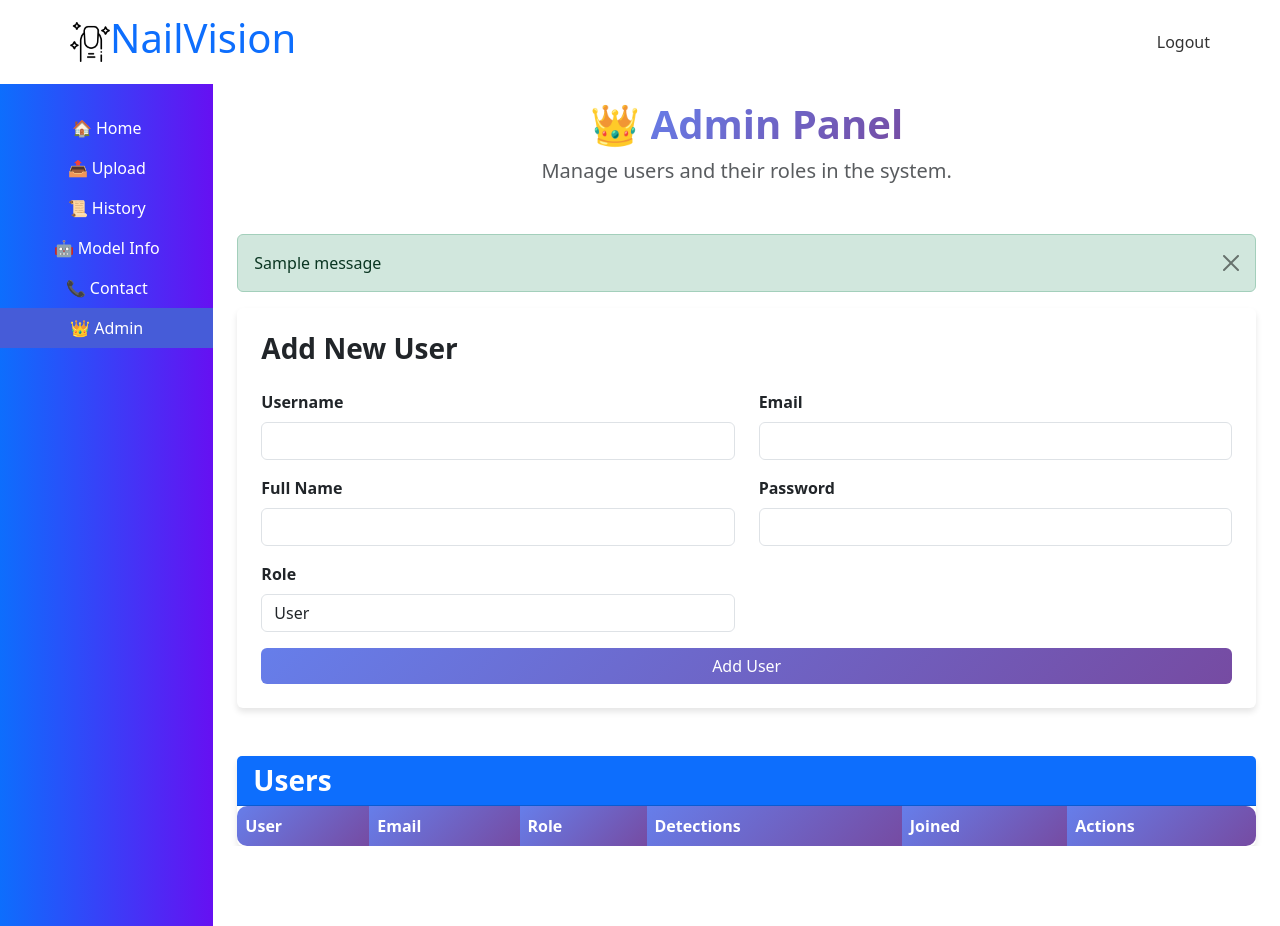
After one commit to muhanad7976/Nail-Disease-Image-Recogniton, a Flask app: page /admin/users in a window 1280 px wide. The commit adds this page. Run offline with Flask 3, Linux system fonts and the light colour scheme; a user stored in the database is signed in; data comes from the database, SQL or seed files in the repository; both versions use the stored data as it was after the commit; tables that the repository leaves empty hold one stand-in row (values such as "Sample post"); one stand-in notice (Sample message) is shown; lists and menus that the app fills with data are empty.

Commit message:
Update something

```diff
--- a/app.py
+++ b/app.py
@@ -1,6 +1,6 @@
 import os
 import numpy as np
-from flask import Flask, request, render_template, jsonify, redirect, url_for, send_from_directory, session
+from flask import Flask, request, render_template, jsonify, redirect, url_for, send_from_directory, session, flash
 import mysql.connector
 from werkzeug.security import generate_password_hash, check_password_hash
 import tensorflow as tf
@@ -8,6 +8,7 @@ from tensorflow.keras.models import load_model
 from tensorflow.keras.optimizers import Adamax
 from PIL import Image
 from werkzeug.utils import secure_filename
+from functools import wraps
 
 # Flask app setup
 app = Flask(__name__)
@@ -26,6 +27,27 @@ def get_db_connection():
         password='',
         database='nail_diseases_db'
     )
+
+# Admin decorator
+def admin_required(f):
+    @wraps(f)
+    def decorated_function(*args, **kwargs):
+        if 'email' not in session:
+            return redirect(url_for('loginPage'))
+
+        conn = get_db_connection()
+        cursor = conn.cursor(dictionary=True)
+        cursor.execute("SELECT role FROM users WHERE email = %s", (session['email'],))
+        user = cursor.fetchone()
+        cursor.close()
+        conn.close()
+
+        if not user or user['role'] != 'admin':
+            flash('Access denied. Admin privileges required.', 'error')
+            return redirect(url_for('home'))
+
+        return f(*args, **kwargs)
+    return decorated_function
 
 # Fetch nail condition details from DB
 def fetch_nail_details(nailDiseaseName):
@@ -63,7 +85,7 @@ def signup():
     cursor = conn.cursor()
 
     try:
-        cursor.execute("INSERT INTO users (name, email, password) VALUES (%s, %s, %s)", (name, email, password))
+        cursor.execute("INSERT INTO users (name, email, password, role) VALUES (%s, %s, %s, 'user')", (name, email, password))
         conn.commit()
         return jsonify(success=True, message="User registered successfully!")
     except mysql.connector.Error as err:
@@ -88,6 +110,7 @@ def login():
 
     if user and check_password_hash(user['password'], password):
         session['email'] = email
+        session['role'] = user.get('role', 'user')
         return jsonify({"success": True})
     else:
         return jsonify({"success": False, "message": "Check your email or password"})
@@ -161,6 +184,99 @@ def history():
 
     return jsonify(records)
 
+# Check if user is admin
+@app.route('/check-admin')
+def check_admin():
+    email = session.get('email')
+    if not email:
+        return jsonify({"is_admin": False})
+
+    conn = get_db_connection()
+    cursor = conn.cursor(dictionary=True)
+    cursor.execute("SELECT role FROM users WHERE email = %s", (email,))
+    user = cursor.fetchone()
+    cursor.close()
+    conn.close()
+
+    return jsonify({"is_admin": user and user['role'] == 'admin'})
+
+# Admin Users Management
+@app.route('/admin/users', methods=['GET', 'POST'])
+@admin_required
+def admin_users():
+    if request.method == 'POST':
+        method = request.form.get('_method', 'POST')
+
+        if method == 'POST':
+            # Add new user
+            username = request.form.get('username')
+            email = request.form.get('email')
+            full_name = request.form.get('full_name')
+            password = generate_password_hash(request.form.get('password'))
+            role = request.form.get('role', 'user')
+
+            conn = get_db_connection()
+            cursor = conn.cursor()
+            try:
+                cursor.execute("INSERT INTO users (name, email, password, role) VALUES (%s, %s, %s, %s)",
+                             (username, email, password, role))
+                conn.commit()
+                flash('User added successfully!', 'success')
+            except mysql.connector.Error as err:
+                flash(f'Error adding user: {err}', 'error')
+            finally:
+                cursor.close()
+                conn.close()
+
+        elif method == 'PATCH':
+            # Update user role
+            user_id = request.form.get('user_id')
+            role = request.form.get('role')
+
+            conn = get_db_connection()
+            cursor = conn.cursor()
+            try:
+                cursor.execute("UPDATE users SET role = %s WHERE id = %s", (role, user_id))
+                conn.commit()
+                flash('User role updated successfully!', 'success')
+            except mysql.connector.Error as err:
+                flash(f'Error updating user: {err}', 'error')
+            finally:
+                cursor.close()
+                conn.close()
+
+        elif method == 'DELETE':
+            # Delete user
+            user_id = request.form.get('user_id')
+
+            conn = get_db_connection()
+            cursor = conn.cursor()
+            try:
+                cursor.execute("DELETE FROM users WHERE id = %s", (user_id,))
+                conn.commit()
+                flash('User deleted successfully!', 'success')
+            except mysql.connector.Error as err:
+                flash(f'Error deleting user: {err}', 'error')
+            finally:
+                cursor.close()
+                conn.close()
+
+    # Get all users with detection counts (excluding current admin)
+    conn = get_db_connection()
+    cursor = conn.cursor(dictionary=True)
+    cursor.execute("""
+        SELECT u.*, COUNT(h.id) as detection_count
+        FROM users u
+        LEFT JOIN history h ON u.email = h.email
+        WHERE u.email != %s
+        GROUP BY u.id
+        ORDER BY u.created_at DESC
+    """, (session['email'],))
+    users = cursor.fetchall()
+    cursor.close()
+    conn.close()
+
+    return render_template('admin_users.html', users=users)
 
 # Predict nail condition
 def predict_nail(model, image_path):
@@ -188,7 +304,6 @@ def predict_nail(model, image_path):
 
     return predicted_class, score[predicted_class_index].numpy() * 100
 
-
 @app.route('/delete-history/<int:history_id>', methods=['DELETE'])
 def delete_history(history_id):
     email = session.get('email')
@@ -204,12 +319,58 @@ def delete_history(history_id):
 
     return jsonify({'success': True})
 
+# Logout route
+@app.route('/logout', methods=['POST'])
+def logout():
+    session.clear()
+    return jsonify({"success": True})
 
 # Serve uploaded files
 @app.route('/uploads/<filename>')
 def uploaded_file(filename):
     return send_from_directory(app.config['UPLOAD_FOLDER'], filename)
 
+# Create admin user if not exists
+def create_admin_user():
+    conn = get_db_connection()
+    cursor = conn.cursor(dictionary=True)
+
+    try:
+        # First, add the role column if it doesn't exist
+        cursor.execute("""
+            ALTER TABLE users
+            ADD COLUMN role ENUM('user', 'admin') DEFAULT 'user'
+            AFTER password
+        """)
+        print("✅ Added 'role' column to users table")
+    except Exception as e:
+        if "Duplicate column name" in str(e):
+            print("✅ 'role' column already exists")
+        else:
+            print(f"⚠️ Error adding role column: {e}")
+
+    # Check if admin user exists
+    cursor.execute("SELECT * FROM users WHERE email = 'admin@nailvision.com'")
+    admin_user = cursor.fetchone()
+
+    if not admin_user:
+        # Create admin user
+        admin_password = generate_password_hash('admin123')
+        cursor.execute("""
+            INSERT INTO users (name, email, password, role)
+            VALUES ('Admin User', 'admin@nailvision.com', %s, 'admin')
+        """, (admin_password,))
+        conn.commit()
+        print("✅ Admin user created successfully!")
+        print("Email: admin@nailvision.com")
+        print("Password: admin123")
+    else:
+        print("✅ Admin user already exists!")
+
+    cursor.close()
+    conn.close()
+
 # Run server
 if __name__ == '__main__':
+    create_admin_user()  # Create admin user on startup
     app.run(debug=True, port=5050)
--- /dev/null
+++ b/templates/admin_users.html
@@ -0,0 +1,306 @@
+<!DOCTYPE html>
+<html lang="en">
+<head>
+  <meta charset="UTF-8">
+  <meta name="viewport" content="width=device-width, initial-scale=1.0">
+  <title>Admin - User Management</title>
+  <link href="https://cdn.jsdelivr.net/npm/bootstrap@5.3.0/dist/css/bootstrap.min.css" rel="stylesheet">
+  <link rel="stylesheet" href="https://cdnjs.cloudflare.com/ajax/libs/animate.css/4.1.1/animate.min.css">
+  <style>
+    .gradient-button {
+      background: linear-gradient(135deg, #667eea 0%, #764ba2 100%);
+      border: none;
+      color: white;
+      transition: all 0.3s ease;
+    }
+
+    .gradient-button:hover {
+      background: linear-gradient(135deg, #764ba2 0%, #667eea 100%);
+      transform: translateY(-2px);
+      box-shadow: 0 8px 25px rgba(0,0,0,0.15);
+    }
+
+    .text-gradient {
+      background: linear-gradient(135deg, #667eea 0%, #764ba2 100%);
+      -webkit-background-clip: text;
+      -webkit-text-fill-color: transparent;
+      background-clip: text;
+    }
+
+    .sidebar {
+      background: linear-gradient(to right, #0d6efd, #6610f2);
+      color: #fff;
+    }
+
+    .sidebar .nav-link {
+      color: #ffffff;
+      font-weight: 500;
+      border-radius: 0;
+      transition: background 0.3s ease;
+    }
+
+    .sidebar .nav-link.active,
+    .sidebar .nav-link:hover {
+      background-color: #465cd8;
+      color: #ffffff;
+    }
+
+    .card {
+      border: none;
+      box-shadow: 0 4px 6px rgba(0, 0, 0, 0.1);
+      transition: transform 0.3s ease, box-shadow 0.3s ease;
+    }
+
+    .card:hover {
+      transform: translateY(-5px);
+      box-shadow: 0 8px 25px rgba(0, 0, 0, 0.15);
+    }
+
+    .table {
+      border-radius: 10px;
+      overflow: hidden;
+    }
+
+    .table thead th {
+      background: linear-gradient(135deg, #667eea 0%, #764ba2 100%);
+      color: white;
+      border: none;
+      font-weight: 600;
+    }
+
+    .btn-primary {
+      background: linear-gradient(135deg, #667eea 0%, #764ba2 100%);
+      border: none;
+      transition: all 0.3s ease;
+    }
+
+    .btn-primary:hover {
+      background: linear-gradient(135deg, #764ba2 0%, #667eea 100%);
+      transform: translateY(-2px);
+    }
+
+    .form-control:focus {
+      border-color: #667eea;
+      box-shadow: 0 0 0 0.2rem rgba(102, 126, 234, 0.25);
+    }
+
+    .hero.section {
+      margin-top: 0 !important;
+      padding-top: 0 !important;
+    }
+
+    .container-fluid {
+      padding-left: 0 !important;
+      padding-right: 0 !important;
+    }
+  </style>
+</head>
+<body>
+  <!-- New Tab Section with Sidebar -->
+  <section class="hero section" style="height: 100vh;">
+    <div class="container-fluid h-100">
+      <div class="w-100 h-100" id="dashboard-card" style="border-radius: 0; box-shadow: none;">
+        <!-- Header -->
+        <div class="row g-0">
+          <div class="col-12">
+            <header class="main-header d-flex align-items-center px-4" style="height: 10vh;">
+              <div class="container-fluid container-xl position-relative d-flex align-items-center">
+
+                <a href="/" class="logo d-flex align-items-center me-auto" style="text-decoration: none;">
+                  <!-- Uncomment the line below if you also wish to use an image logo -->
+                  <img src="images/nailIcon.png" width="40px" alt="">
+                  <h1 class="sitename" style="text-decoration: none;">NailVision</h1>
+                </a>
+
+                <nav id="navmenu" class="navmenu">
+                  <ul style="list-style: none; margin: 0; padding: 0;">
+                    <li><a href="/" onclick="logout()" style="text-decoration: none; font-size: 16px; font-weight: 500; color: #333;">Logout</a></li>
+                  </ul>
+                </nav>
+
+              </div>
+            </header>
+          </div>
+        </div>
+
+        <div class="row h-100 g-0" style="height: calc(100vh - 80px);">
+          <!-- Sidebar -->
+          <div class="col-md-2 sidebar d-flex flex-column">
+            <div class="nav flex-column nav-pills h-100 py-4" id="v-pills-tab" role="tablist" aria-orientation="vertical">
+              <button class="nav-link text-center" onclick="window.location.href='/'" type="button">🏠 Home</button>
+              <button class="nav-link text-center" onclick="window.location.href='/dashboard'" type="button">📤 Upload</button>
+              <button class="nav-link text-center" onclick="window.location.href='/dashboard'" type="button">📜 History</button>
+              <button class="nav-link text-center" onclick="window.location.href='/dashboard'" type="button">🤖 Model Info</button>
+              <button class="nav-link text-center" onclick="window.location.href='/dashboard'" type="button">📞 Contact</button>
+              <button class="nav-link active text-center" onclick="window.location.href='/admin/users'" type="button">👑 Admin</button>
+            </div>
+          </div>
+
+          <!-- Main Content -->
+          <div class="col-md-10 p-0">
+            <div class="h-100 overflow-auto px-4 py-3" style="max-height: calc(100vh - 80px);" id="main-content-scroll">
+              <div class="tab-content h-100" id="v-pills-tabContent">
+                <!-- Admin Users Content -->
+                <div class="tab-pane fade show active" id="admin-users" role="tabpanel">
+                  <div class="text-center mb-5">
+                    <h2 class="fw-bold display-6">👑 <span class="text-gradient">Admin Panel</span></h2>
+                    <p class="text-muted fs-5">Manage users and their roles in the system.</p>
+                  </div>
+
+                  <!-- Flash Messages -->
+                  {% with messages = get_flashed_messages(with_categories=true) %}
+                  {% if messages %}
+                  {% for category, message in messages %}
+                  <div class="alert alert-{{ 'danger' if category == 'error' else 'success' }} alert-dismissible fade show" role="alert">
+                    {{ message }}
+                    <button type="button" class="btn-close" data-bs-dismiss="alert"></button>
+                  </div>
+                  {% endfor %}
+                  {% endif %}
+                  {% endwith %}
+
+                  <!-- Add User Form -->
+                  <div class="card mb-5">
+                    <div class="card-body p-4">
+                      <h3 class="fw-bold mb-4">Add New User</h3>
+                      <form action="{{ url_for('admin_users') }}" method="POST">
+                        <div class="row">
+                          <div class="col-md-6 mb-3">
+                            <label for="username" class="form-label fw-semibold">Username</label>
+                            <input type="text" name="username" id="username" required class="form-control">
+                          </div>
+                          <div class="col-md-6 mb-3">
+                            <label for="email" class="form-label fw-semibold">Email</label>
+                            <input type="email" name="email" id="email" required class="form-control">
+                          </div>
+                          <div class="col-md-6 mb-3">
+                            <label for="full_name" class="form-label fw-semibold">Full Name</label>
+                            <input type="text" name="full_name" id="full_name" required class="form-control">
+                          </div>
+                          <div class="col-md-6 mb-3">
+                            <label for="password" class="form-label fw-semibold">Password</label>
+                            <input type="password" name="password" id="password" required class="form-control">
+                          </div>
+                          <div class="col-md-6 mb-3">
+                            <label for="role" class="form-label fw-semibold">Role</label>
+                            <select name="role" id="role" class="form-control">
+                              <option value="user">User</option>
+                              <option value="admin">Admin</option>
+                            </select>
+                          </div>
+                          <div class="col-12">
+                            <button type="submit" class="btn btn-primary w-100 gradient-button">Add User</button>
+                          </div>
+                        </div>
+                      </form>
+                    </div>
+                  </div>
+
+                  <!-- Users List -->
+                  <div class="card">
+                    <div class="card-header bg-primary text-white">
+                      <h3 class="fw-bold mb-0">Users</h3>
+                    </div>
+                    <div class="card-body p-0">
+                      <div class="table-responsive">
+                        <table class="table table-hover mb-0">
+                          <thead>
+                            <tr>
+                              <th>User</th>
+                              <th>Email</th>
+                              <th>Role</th>
+                              <th>Detections</th>
+                              <th>Joined</th>
+                              <th>Actions</th>
+                            </tr>
+                          </thead>
+                          <tbody>
+                            {% for user in users %}
+                            <tr>
+                              <td>
+                                <div class="d-flex align-items-center">
+                                  <div class="rounded-circle bg-primary text-white d-flex align-items-center justify-content-center me-3" style="width: 40px; height: 40px;">
+                                    <span class="fw-bold">{{ user.name[0].upper() if user.name else 'U' }}</span>
+                                  </div>
+                                  <div>
+                                    <div class="fw-semibold">{{ user.name }}</div>
+                                    <small class="text-muted">{{ user.name }}</small>
+                                  </div>
+                                </div>
+                              </td>
+                              <td>{{ user.email }}</td>
+                              <td>
+                                <form action="{{ url_for('admin_users') }}" method="POST" class="d-inline">
+                                  <input type="hidden" name="_method" value="PATCH">
+                                  <input type="hidden" name="user_id" value="{{ user.id }}">
+                                  <select name="role" onchange="this.form.submit()" class="form-select form-select-sm">
+                                    <option value="user" {% if user.role == 'user' %}selected{% endif %}>User</option>
+                                    <option value="admin" {% if user.role == 'admin' %}selected{% endif %}>Admin</option>
+                                  </select>
+                                </form>
+                              </td>
+                              <td>{{ user.detection_count or 0 }}</td>
+                              <td>{{ user.created_at.strftime('%Y-%m-%d') if user.created_at else 'N/A' }}</td>
+                              <td>
+                                <form action="{{ url_for('admin_users') }}" method="POST" class="d-inline" onsubmit="return confirm('Are you sure you want to delete this user?');">
+                                  <input type="hidden" name="_method" value="DELETE">
+                                  <input type="hidden" name="user_id" value="{{ user.id }}">
+                                  <button type="submit" class="btn btn-sm btn-outline-danger">Delete</button>
+                                </form>
+                              </td>
+                            </tr>
+                            {% endfor %}
+                          </tbody>
+                        </table>
+                      </div>
+                    </div>
+                  </div>
+                </div>
+              </div>
+            </div>
+          </div>
+        </div>
+      </div>
+    </div>
+  </section>
+
+  <script src="https://cdn.jsdelivr.net/npm/bootstrap@5.3.0/dist/js/bootstrap.bundle.min.js"></script>
+  <script>
+    // Handle DELETE and PATCH methods since HTML forms only support GET and POST
+    document.addEventListener("submit", function (e) {
+      const form = e.target;
+      const method = form.querySelector('input[name="_method"]')?.value;
+
+      if (method === "DELETE" || method === "PATCH") {
+        e.preventDefault();
+        fetch(form.action, {
+          method: "POST",
+          body: new FormData(form),
+        }).then((response) => {
+          if (response.ok) {
+            window.location.reload();
+          }
+        });
+      }
+    });
+
+    // Logout function
+    function logout() {
+      if (confirm('Are you sure you want to logout?')) {
+        fetch('/logout', {
+          method: 'POST'
+        })
+        .then(response => {
+          if (response.ok) {
+            window.location.href = '/';
+          }
+        })
+        .catch(err => {
+          console.error('Error logging out:', err);
+          window.location.href = '/';
+        });
+      }
+    }
+  </script>
+</body>
+</html>
--- a/templates/index.html
+++ b/templates/index.html
@@ -188,7 +188,8 @@
         <div class="stats-item d-flex align-items-center w-100 h-100">
           <i class="bi bi-shield-check color-green flex-shrink-0"></i>
           <div>
-            <span data-purecounter-start="0" data-purecounter-end="100" data-purecounter-duration="1" class="purecounter"></span>
+            <span data-purecounter-start="0" data-purecounter-end="98
+" data-purecounter-duration="1" class="purecounter"></span>
             <p>Model Accuracy (%)</p>
           </div>
         </div>
@@ -204,7 +205,7 @@
         </div>
       </div>
 
-    </div>
+    </div>c
   </div>
 </section>
 <!-- /Stats Section -->
--- a/templates/signup.html
+++ b/templates/signup.html
@@ -104,7 +104,7 @@
         <div class="footer-contact pt-3">
           <p>Mogadishu</p>
           <p>Somalia</p>
-          <p class="mt-3"><strong>Phone:</strong> <span>+252 618797663</span></p>
+          <p class="mt-3"><strong>Phone:</strong> <span>+252 615065611</span></p>
           <p><strong>Email:</strong> <span>mohannad@gmail.com</span></p>
         </div>
       </div>
```
Also changed, not shown: database_setup.sql (added, +55 -0 lines), templates/dashboard.html (+17 -6 lines), images/nailIcon.png (added).
